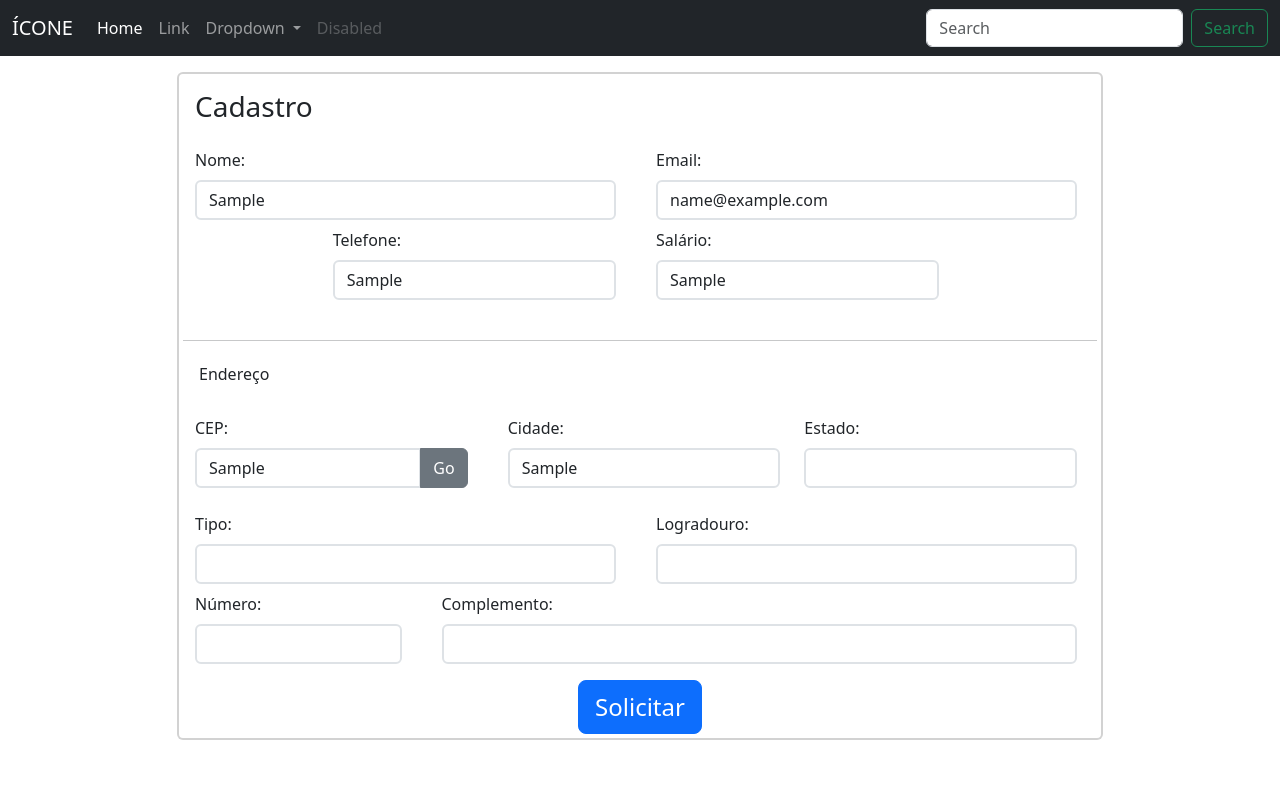
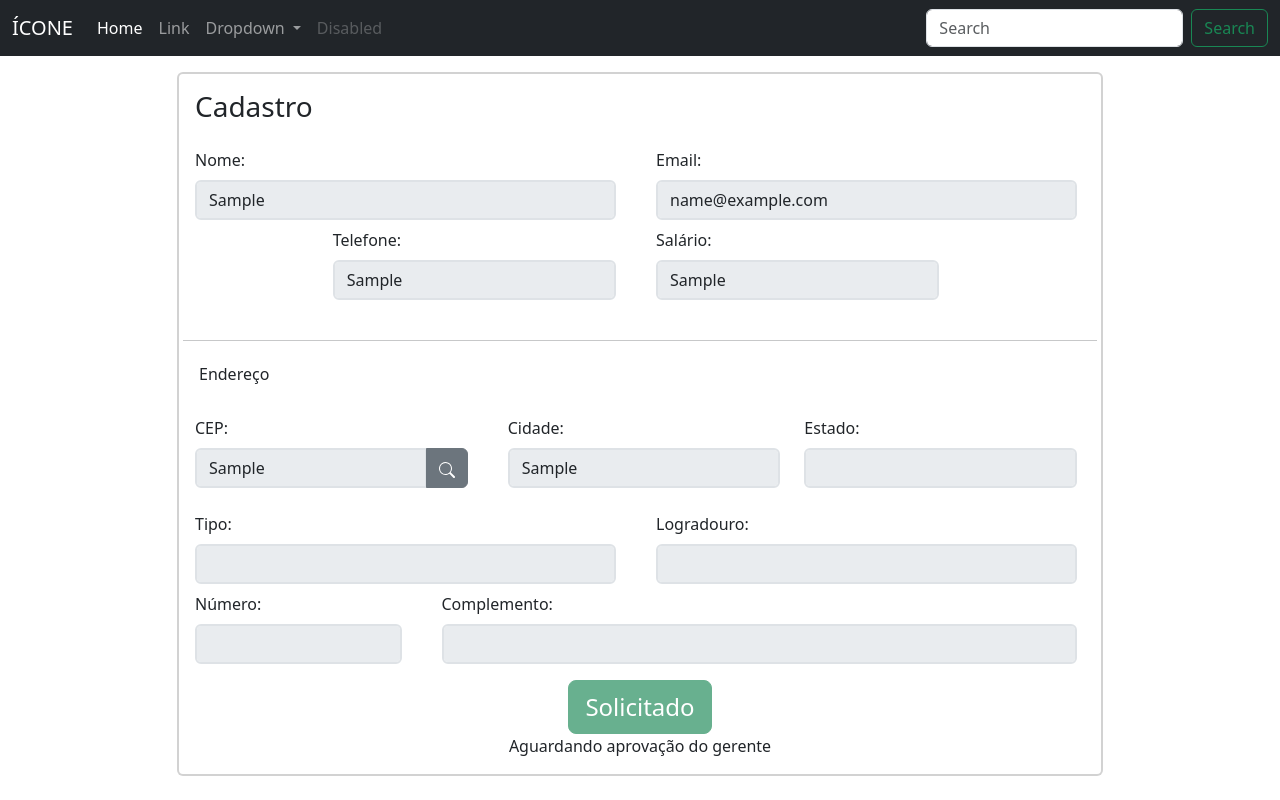
Before and after one commit to JoaoV1821/Bantads-front, an Angular app: page /autocadastro in a window 1280 px wide. Both pictures are taken after typing "Sample", "name@example.com", "Sample", "Sample", "Sample", "Sample" into the empty fields and a click on the button "Solicitar". Built offline with nearby package versions, Linux system fonts and the light colour scheme.

Commit message:
funcoes autocad

```diff
--- a/src/app/app-routing.module.ts
+++ b/src/app/app-routing.module.ts
@@ -3,7 +3,7 @@ import { RouterModule, Routes } from '@angular/router';
 import { AutocadastroComponent } from './autocadastro/autocadastro/autocadastro.component';
 
 const routes: Routes = [
-  //{path:'', redirectTo:'autocadastro', pathMatch:'full'},
+  {path:'', redirectTo:'autocadastro', pathMatch:'full'},
   {path:'autocadastro', component: AutocadastroComponent }
 ];
 
--- a/src/app/app.module.ts
+++ b/src/app/app.module.ts
@@ -4,6 +4,8 @@ import { BrowserModule } from '@angular/platform-browser';
 import { AppRoutingModule } from './app-routing.module';
 import { AppComponent } from './app.component';
 import { FormsModule } from '@angular/forms';
+import { provideHttpClient } from '@angular/common/http';
+
 import { AutocadastroModule } from './autocadastro/autocadastro.module';
 
 @NgModule({
@@ -16,7 +18,9 @@ import { AutocadastroModule } from './autocadastro/autocadastro.module';
     FormsModule,
     AutocadastroModule
   ],
-  providers: [],
+  providers: [
+    provideHttpClient()
+  ],
   bootstrap: [AppComponent]
 })
 export class AppModule { }
--- a/src/app/autocadastro/autocadastro/autocadastro.component.html
+++ b/src/app/autocadastro/autocadastro/autocadastro.component.html
@@ -4,16 +4,16 @@
       <div class="col-lg-10">
         <div class="card border-2">
           <h3 class="my-3 mx-3">Cadastro</h3>
-          <form #autocadastroForm="ngForm">
+          <form #autocadastroForm="ngForm" (ngSubmit)="solicitarCadastro(autocadastroForm)">
             <div class="row align-items-start">
               <div class="row">
                 <div class="col mx-3">
                   <label class="form-label mt-2" for="nome">Nome:</label>
-                  <input class="form-control inputBand border-2" name="nome" />
+                  <input class="form-control inputBand border-2" name="nome" [disabled]="this.solicitado"/>
                 </div>
                 <div class="col">
                   <label class="form-label mt-2" for="email">Email:</label>
-                  <input class="form-control inputBand border-2" name="email" type="email" />
+                  <input class="form-control inputBand border-2" name="email" type="email" [disabled]="this.solicitado"/>
                 </div>
               </div>
 
@@ -22,11 +22,11 @@
                   <label class="form-label mt-2" for="Telefone"
                     >Telefone:</label
                   >
-                  <input class="form-control inputBand border-2" name="telefone" />
+                  <input class="form-control inputBand border-2" name="telefone" [disabled]="this.solicitado"/>
                 </div>
                 <div class="col-sm-4">
                   <label class="form-label mt-2" for="salario">Salário:</label>
-                  <input class="form-control inputBand border-2" name="salario" />
+                  <input class="form-control inputBand border-2" name="salario" [disabled]="this.solicitado"/>
                 </div>
               </div>
 
@@ -39,52 +39,63 @@
                 <div class="col mx-3">
                   <label class="form-label mt-2" for="cep">CEP:</label>
                   <div class="input-group">
-                    <input class="form-control inputBand border-2" name="cep" />
-                    <button class="btn btn-secondary">Go</button>
+                    <input class="form-control inputBand border-2" name="cep" [(ngModel)]="this.cep" [disabled]="this.solicitado"/>
+                    <button class="btn btn-secondary" (click)="requestCep()">
+                      <svg xmlns="http://www.w3.org/2000/svg" width="16" height="16" fill="currentColor" class="bi bi-search" viewBox="0 0 16 16">
+                        <path d="M11.742 10.344a6.5 6.5 0 1 0-1.397 1.398h-.001q.044.06.098.115l3.85 3.85a1 1 0 0 0 1.415-1.414l-3.85-3.85a1 1 0 0 0-.115-.1zM12 6.5a5.5 5.5 0 1 1-11 0 5.5 5.5 0 0 1 11 0"/>
+                      </svg>
+                    </button>
                   </div>
                 </div>
                 <div class="col">
                   <label class="form-label mt-2" for="cidade">Cidade:</label>
-                  <input class="form-control inputBand border-2" name="cidade" />
+                  <input class="form-control inputBand border-2" name="cidade" [(ngModel)]="this.cidade" [disabled]="this.solicitado"/>
                 </div>
                 <div class="col">
                   <label class="form-label mt-2" for="estado">Estado:</label>
-                  <input class="form-control inputBand border-2" name="estado" />
+                  <input class="form-control inputBand border-2" name="estado" [(ngModel)]="this.estado" [disabled]="this.solicitado"/>
                 </div>
               </div>
 
               <div class="row">
                 <div class="col mx-3">
                   <label class="form-label mt-2" for="tipo_rua">Tipo:</label>
-                  <input class="form-control inputBand border-2" name="tipo_rua" />
+                  <input class="form-control inputBand border-2" name="tipo_rua" [disabled]="this.solicitado"/>
                 </div>
                 <div class="col">
                   <label class="form-label mt-2" for="logradouro"
                     >Logradouro:</label
                   >
-                  <input class="form-control inputBand border-2" name="logradouro" />
+                  <input class="form-control inputBand border-2" name="logradouro" [(ngModel)]="this.logradouro" [disabled]="this.solicitado"/>
                 </div>
               </div>
 
               <div class="row justify-content-between">
                 <div class="col-3 mx-3">
                   <label class="form-label mt-2" for="numero">Número:</label>
-                  <input class="form-control inputBand border-2" name="numero" />
+                  <input class="form-control inputBand border-2" name="numero" [disabled]="this.solicitado"/>
                 </div>
                 <div class="col">
                   <label class="form-label mt-2" for="complemento"
                     >Complemento:</label
                   >
-                  <input class="form-control inputBand border-2" name="complemento" />
+                  <input class="form-control inputBand border-2" name="complemento" [(ngModel)]="this.complemento" [disabled]="this.solicitado"/>
                 </div>
               </div>
             </div>
 
             <div class="mt-3 mb-1 text-center">
-              <button type="submit" class="btn btn-primary btn-lg fs-4">
+              <button *ngIf="!this.solicitado" type="submit" class="btn btn-primary btn-lg fs-4">
                 Solicitar
               </button>
+              <div *ngIf="this.solicitado">
+                <button class="btn btn-success btn-lg fs-4" disabled>
+                  Solicitado
+                </button>
+                <p>Aguardando aprovação do gerente</p>
+              </div>
             </div>
+
           </form>
         </div>
       </div>
--- a/src/app/autocadastro/autocadastro/autocadastro.component.ts
+++ b/src/app/autocadastro/autocadastro/autocadastro.component.ts
@@ -1,11 +1,47 @@
 import { Component } from '@angular/core';
 import { NgForm } from '@angular/forms';
-
+import { ViewChild, OnInit } from '@angular/core';
+import { AutocadastroService } from '../services';
 @Component({
   selector: 'app-autocadastro',
   templateUrl: './autocadastro.component.html',
   styleUrl: './autocadastro.component.css'
 })
-export class AutocadastroComponent {
+
+
+export class AutocadastroComponent implements OnInit{
+
+  @ViewChild('autocadastroForm') autocadastroForm!: NgForm;
+
+  cep! : string;
+  logradouro! : string;
+  cidade! : string;
+  estado! : string;
+  complemento! : string;
+  solicitado : boolean = false;
+
+  constructor(
+    private autocadastroService : AutocadastroService
+  ){}
+
+  ngOnInit(): void {
+    this.solicitado = false;
+  }
+
+  requestCep() : void {
+    let cep = this.cep;
+    this.autocadastroService.getCep(cep).subscribe(
+      (value : any) => {
+        this.logradouro = value.logradouro;
+        this.cidade = value.localidade;
+        this.estado = value.uf;
+        this.complemento = value.complemento;
+      }
+    )
+  }
+
+  solicitarCadastro(form : NgForm){
+    this.solicitado = true;
+  }
 
 }
--- /dev/null
+++ b/src/app/autocadastro/autocadastro/index.ts
@@ -0,0 +1 @@
+export * from './autocadastro.component';
--- /dev/null
+++ b/src/app/autocadastro/index.ts
@@ -0,0 +1,3 @@
+export * from './autocadastro.module';
+export * from './autocadastro';
+export * from './services';
--- /dev/null
+++ b/src/app/autocadastro/services/autocadastro.service.ts
@@ -0,0 +1,21 @@
+import { Injectable } from '@angular/core';
+import { HttpClient } from '@angular/common/http';
+
+@Injectable({
+  providedIn: 'root'
+})
+export class AutocadastroService {
+
+  constructor(
+    private http : HttpClient
+  ) { }
+
+  getCep(cep: string) : any {
+    return this.http.get(`https://viacep.com.br/ws/${cep}/json/`, {
+      headers: {
+        "Content-Type": 'application/json'
+      }
+    });
+  }
+
+}
--- /dev/null
+++ b/src/app/autocadastro/services/index.ts
@@ -0,0 +1 @@
+export * from './autocadastro.service';
```
Also changed, not shown: 1 other file (tests, documents, lock files or other folders).
